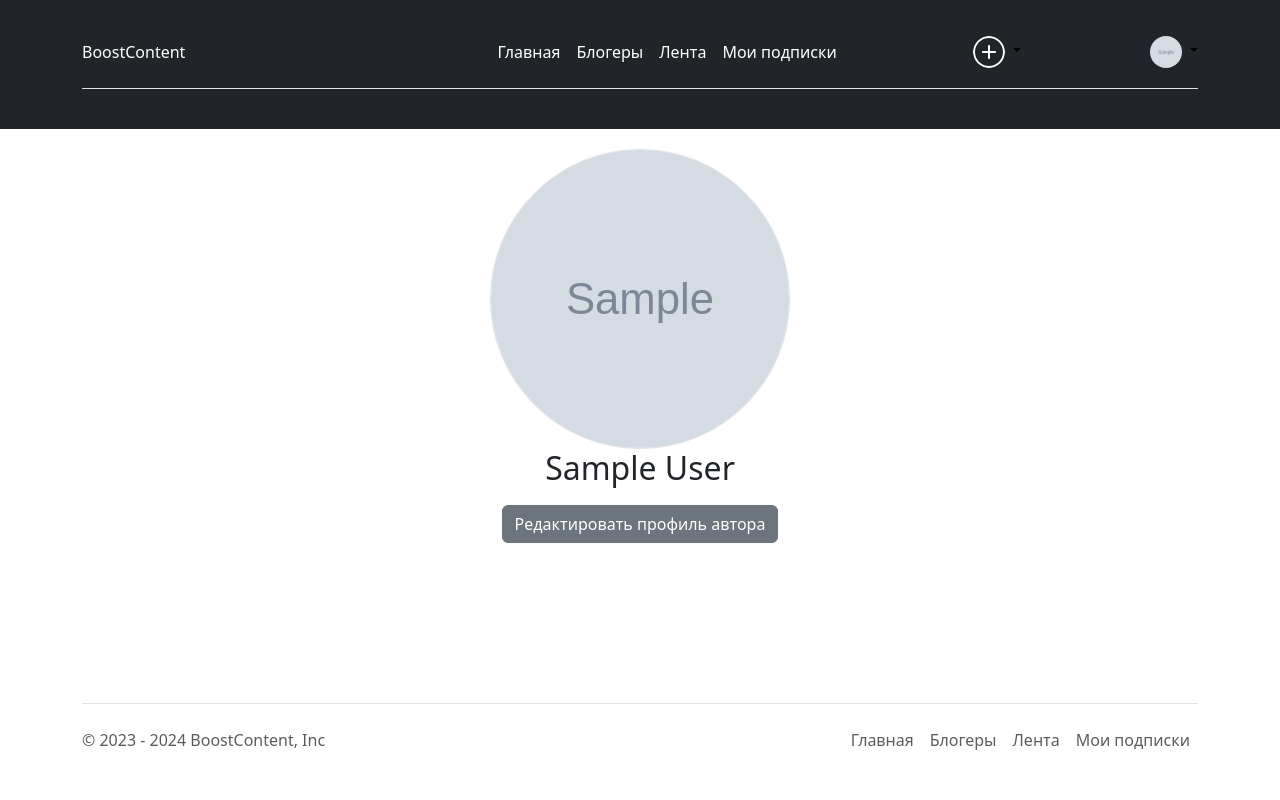
After one commit to suvorovjr/content_platform, a Django app: page /author-profile/ in a window 1280 px wide. The commit adds this page. Run offline with Django 5.2, Linux system fonts and the light colour scheme; a user stored in the database is signed in; tables that the repository leaves empty hold one stand-in row (values such as "Sample post"); grey boxes marked "Sample" are stand-in pictures; some libraries are stand-ins or nearby versions.

Commit message:
add author_profile.html

```diff
--- a/content/views.py
+++ b/content/views.py
@@ -64,8 +64,9 @@ class VideoUpdateView(TitleMixin, generic.UpdateView):
     title = 'Измененние видео'
 
 
-class FeedListView(generic.ListView):
+class FeedListView(TitleMixin, generic.ListView):
     template_name = 'content/feed.html'
+    title = 'Лента'
 
     def get_queryset(self):
         user = self.request.user
--- a/payment/templates/payment/subscription_list.html
+++ b/payment/templates/payment/subscription_list.html
@@ -6,6 +6,7 @@
     <h1 class="h1 text-center w-50 mx-auto mt-1 py-5 mb-4"><strong>У вас пока нет активных подписок.</strong></h1>
     {% endif %}
     {% for object in object_list %}
+    <h1 class="h1 text-center w-50 mx-auto mt-1 py-5 mb-4"><strong>Мои подписки:</strong></h1>
     <div class="subscription-card">
         <div class="author-info">
             <a href="{% url 'users:author_profile' object.author.slug %}" class="author-avatar">
--- a/templates/base.html
+++ b/templates/base.html
@@ -47,7 +47,7 @@
                     <img src="{{ avatar_url|my_avatar }}" alt="mdo" width="32" height="32" class="rounded-circle">
                 </a>
                 <ul class="dropdown-menu text-small">
-                    <li><a class="dropdown-item" href="">Новая рассылка</a></li>
+                    <li><a class="dropdown-item" href="{% url 'users:author_profile' %}">Профиль автора</a></li>
                     <li><a class="dropdown-item" href="{% url 'users:profile' %}">Профиль</a></li>
                     <li>
                         <hr class="dropdown-divider">
--- /dev/null
+++ b/users/templates/users/author_profile.html
@@ -0,0 +1,14 @@
+{% extends 'base.html' %}
+{% load my_tags %}
+{% load users_tags %}
+{% block content %}
+<div class="row">
+    <div style="text-align:center; margin-top:20px" class="col-lg-6 mx-auto">
+        <img style="width:300px; height:300px; margin:auto;" class="bd-placeholder-img rounded-circle border"
+             src="{{ object.user.avatar|my_avatar }}">
+        <h2 class="fw-normal">{{ object.blog_name }}</h2>
+        <a style="margin-top: 10px;" class="btn btn-secondary mx-2" href="{% url 'users:profile_author_update' %}">Редактировать
+            профиль автора</a>
+    </div>
+</div>
+{% endblock %}
--- a/users/urls.py
+++ b/users/urls.py
@@ -2,7 +2,7 @@ from django.contrib.auth.views import LogoutView
 from django.urls import path
 from users.apps import UsersConfig
 from .views import IndexView, UserCreateView, LoginView, ConfirmCodeView, AuthorListView, AuthorCreateView, ProfileView, \
-    ProfileUpdateView, AuthorDetailView, UserSetPasswordView
+    ProfileUpdateView, AuthorDetailView, UserSetPasswordView, AuthorProfileView, AuthorProfileUpdateView
 
 app_name = UsersConfig.name
 
@@ -15,6 +15,8 @@ urlpatterns = [
     path('flag-autor/', AuthorCreateView.as_view(), name='flag-autor'),
     path('profile/', ProfileView.as_view(), name='profile'),
     path('profile/update/', ProfileUpdateView.as_view(), name='profile_update'),
+    path('author-profile/', AuthorProfileView.as_view(), name='author_profile'),
+    path('author-profile/update/', AuthorProfileUpdateView.as_view(), name='profile_author_update'),
     path('set-password/', UserSetPasswordView.as_view(), name='set_password'),
     path('blogger/list/', AuthorListView.as_view(), name='list'),
     path('author-profile/<slug:slug>', AuthorDetailView.as_view(), name='author_profile'),
--- a/users/views.py
+++ b/users/views.py
@@ -47,7 +47,7 @@ class LoginView(TitleMixin, BaseLoginView):
 class ConfirmCodeView(TitleMixin, FormView):
     form_class = ConfirmCodeForm
     template_name = 'users/confirm_code.html'
-    success_url = reverse_lazy('users:index')
+    success_url = reverse_lazy('users:list')
     title = 'Подтверждение номера'
 
     def post(self, request, *args, **kwargs):
@@ -163,3 +163,23 @@ class UserSetPasswordView(TitleMixin, FormView):
     def form_valid(self, form):
         form.save()
         return super().form_valid(form)
+
+
+class AuthorProfileView(TitleMixin, DetailView):
+    model = Author
+    template_name = 'users/author_profile.html'
+    title = 'Профиль автора'
+
+    def get_object(self, queryset=None):
+        return Author.objects.filter(user=self.request.user).first()
+
+
+class AuthorProfileUpdateView(TitleMixin, UpdateView):
+    model = User
+    form_class = CreateAuthorForm
+    template_name = 'users/update_author_profile.html'
+    success_url = reverse_lazy('users:author_profile')
+    title = 'Редактирование профиля автора'
+
+    def get_object(self, queryset=None):
+        return Author.objects.filter(user=self.request.user).first()
```
